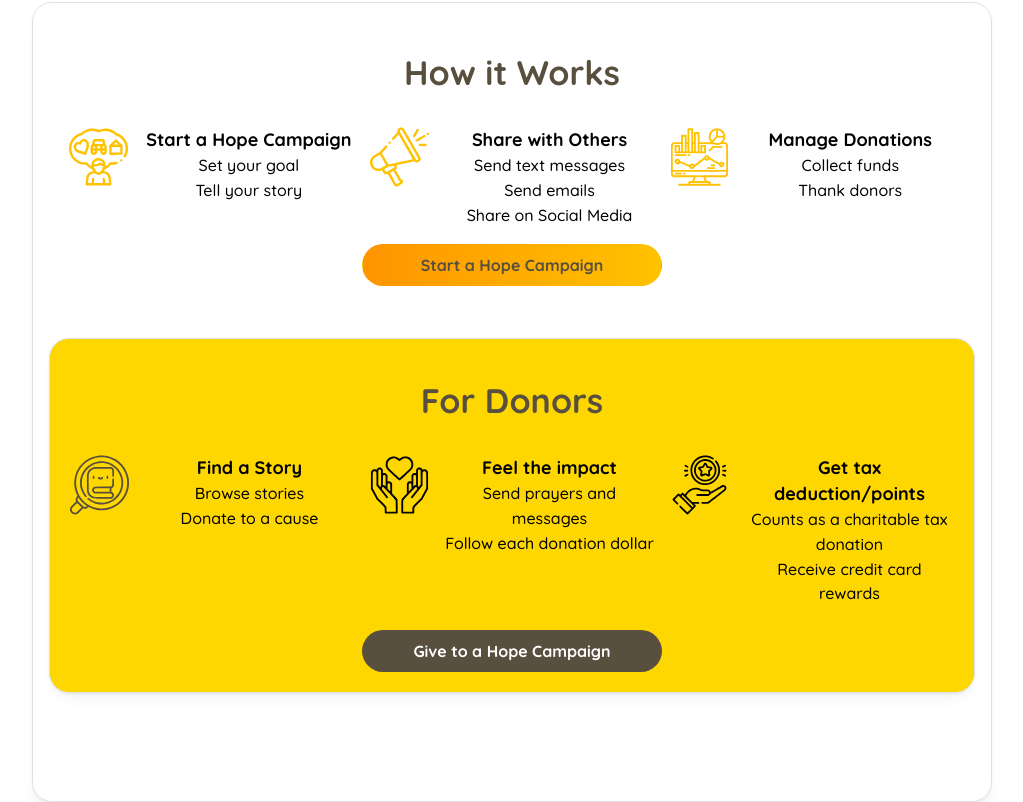
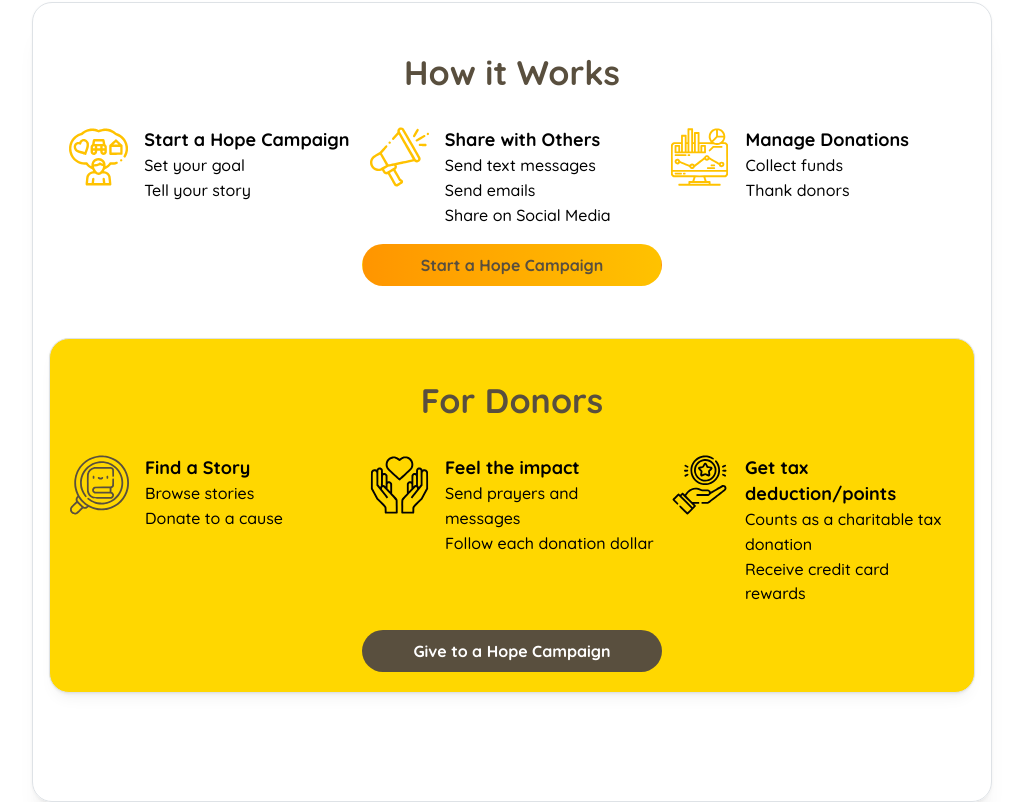
Before and after one commit to jwenger100/hope-gives, a Next.js app: page / in a window 1280 px wide. Shown: the part 1740-2542 px from the top of the page, without its empty margins (128-1151 px from the left). Built offline with nearby package versions, Linux system fonts and the light colour scheme.

Commit message:
QA updates

```diff
--- a/src/app/about/page.tsx
+++ b/src/app/about/page.tsx
@@ -33,7 +33,7 @@ const About = () => {
           </Grid.Col>
           <Grid.Col span={{ base: 12, md: 9 }}>
             <Box className={classes.textAnimation}>
-              <Text fw={500} size="lg" style={{ marginBottom: 10 }}>
+              <Text size="sm" style={{ marginBottom: 10 }}>
                 The story of Troy Jones and the founding of HopeGives is a
                 powerful tale of transformation and commitment to helping
                 others. Troy's journey began in a challenging environment,
--- a/src/components/FeaturesTitle.tsx
+++ b/src/components/FeaturesTitle.tsx
@@ -20,6 +20,9 @@ import classes from "./FeaturesTitle.module.css";
 import { Fade, Slide } from "react-awesome-reveal";
 
 const features = [
+  {
+    title: "Our values",
+  },
   {
     icon: IconPlant,
     title: "Make a Difference",
@@ -50,18 +53,16 @@ const features = [
     description:
       "We strive to be a tangible expression of faith – the hands that extend in generosity and care. Just as hands are vital for action, our community collaboratively works, reaching out and helping in harmony.",
   },
-  {
-    icon: IconGrowth,
-    title: "Growth",
-    description:
-      "At the heart of our mission is the belief that every individual has the potential to grow and flourish. By nurturing talents, providing resources, and creating opportunities for personal and communal development, we empower individuals to reach their full potential.",
-  },
 ];
 
 export function FeaturesTitle() {
   const items = features.map((feature, index) => (
-    <Slide key={feature.title} direction={index % 2 === 0 ? "left" : "right"}>
-      <Box key={feature.title} className={classes.item}>
+    <Slide
+      key={feature.title || index}
+      direction={index % 2 === 0 ? "left" : "right"}
+    >
+      <Box className={classes.item}>
+        {feature.icon && (
           <ThemeIcon
             size={44}
             radius="md"
@@ -72,17 +73,19 @@ export function FeaturesTitle() {
               to: "var(--hopegives-yellow)",
             }}
           >
-          <feature.icon
-            style={{ width: rem(26), height: rem(26) }}
-            stroke={1.5}
-          />
+            <feature.icon style={{ width: 26, height: 26 }} stroke={1.5} />
           </ThemeIcon>
+        )}
+        {feature.title && (
           <Text fz="lg" mt="sm" fw={500}>
             {feature.title}
           </Text>
+        )}
+        {feature.description && (
           <Text fz="sm" className={classes.itemDescription}>
             {feature.description}
           </Text>
+        )}
       </Box>
     </Slide>
   ));
@@ -95,14 +98,14 @@ export function FeaturesTitle() {
       }}
     >
       <Fade>
-        <Title
+        {/* <Title
           className={classes.title}
           order={2}
           style={{ textAlign: "center" }}
           id="ourValues"
         >
           Our Values{" "}
-        </Title>
+        </Title> */}
       </Fade>
       <Container>
         <SimpleGrid cols={{ base: 1, md: 2 }} spacing={"xl"}>
--- a/src/components/FooterSocial.module.css
+++ b/src/components/FooterSocial.module.css
@@ -4,9 +4,14 @@
 }
 .wrapper {
   display: flex;
-  flex-wrap: wrap;
   align-items: center;
+  justify-content: space-between;
   height: 100px;
+
+  @media screen and (max-width: $mantine-breakpoint-sm) {
+    flex-direction: column;
+    height: auto;
+  }
 }
 .footerFlexItem {
   flex: 1; /* This makes each item grow equally, taking up 1/4th of the space */
@@ -17,7 +22,6 @@
 }
 .footerLogo {
   object-fit: contain;
-  margin: 0 auto;
   height: 100px;
   width: 100px;
 }
--- a/src/components/FooterSocial.tsx
+++ b/src/components/FooterSocial.tsx
@@ -22,7 +22,7 @@ export function FooterSocial() {
               className={classes.footerLogo}
             />
           </Box>
-          <Box className={classes.footerFlexItem} ta="center" pb={"sm"}>
+          <Box className={classes.footerFlexItem} ta="right" pb={"sm"}>
             {/* Twitter/X */}
             <ActionIcon
               size="lg"
--- a/src/components/HowItWorks.tsx
+++ b/src/components/HowItWorks.tsx
@@ -51,14 +51,14 @@ const HowItWorksComponent = () => {
               </Box>
             </Grid.Col>
             <Grid.Col span={{ base: 12, md: 3 }}>
-              <Title order={4} ta="center">
+              <Title order={4} ta={{ base: "center", md: "left" }}>
                 Start a Hope Campaign
               </Title>
-              <Text ta="center">Set your goal</Text>
-              <Text ta="center">Tell your story</Text>
+              <Text ta={{ base: "center", md: "left" }}>Set your goal</Text>
+              <Text ta={{ base: "center", md: "left" }}>Tell your story</Text>
             </Grid.Col>
             <Grid.Col span={{ base: 12, md: 1 }}>
-              <Box ta="center">
+              <Box ta={{ base: "center", md: "left" }}>
                 <Image
                   src={`${process.env.NEXT_PUBLIC_BASE_PATH}/megaphone.svg`}
                   width={48}
@@ -71,12 +71,16 @@ const HowItWorksComponent = () => {
               </Box>
             </Grid.Col>
             <Grid.Col span={{ base: 12, md: 3 }}>
-              <Title order={4} ta="center">
+              <Title order={4} ta={{ base: "center", md: "left" }}>
                 Share with Others
               </Title>
-              <Text ta="center">Send text messages</Text>
-              <Text ta="center">Send emails</Text>
-              <Text ta="center">Share on Social Media</Text>
+              <Text ta={{ base: "center", md: "left" }}>
+                Send text messages
+              </Text>
+              <Text ta={{ base: "center", md: "left" }}>Send emails</Text>
+              <Text ta={{ base: "center", md: "left" }}>
+                Share on Social Media
+              </Text>
             </Grid.Col>
             <Grid.Col span={{ base: 12, md: 1 }}>
               <Box ta="center">
@@ -92,11 +96,11 @@ const HowItWorksComponent = () => {
               </Box>
             </Grid.Col>
             <Grid.Col span={{ base: 12, md: 3 }}>
-              <Title order={4} ta="center">
+              <Title order={4} ta={{ base: "center", md: "left" }}>
                 Manage Donations
               </Title>
-              <Text ta="center">Collect funds</Text>
-              <Text ta="center">Thank donors</Text>
+              <Text ta={{ base: "center", md: "left" }}>Collect funds</Text>
+              <Text ta={{ base: "center", md: "left" }}>Thank donors</Text>
             </Grid.Col>
           </Grid>
           <Link href={"/waitlist"} className={`link-styling`}>
@@ -150,11 +154,11 @@ const HowItWorksComponent = () => {
               </Box>
             </Grid.Col>
             <Grid.Col span={{ base: 12, md: 3 }}>
-              <Title order={4} ta="center">
+              <Title order={4} ta={{ base: "center", md: "left" }}>
                 Find a Story{" "}
               </Title>
-              <Text ta="center">Browse stories</Text>
-              <Text ta="center">Donate to a cause</Text>
+              <Text ta={{ base: "center", md: "left" }}>Browse stories</Text>
+              <Text ta={{ base: "center", md: "left" }}>Donate to a cause</Text>
             </Grid.Col>
             <Grid.Col span={{ base: 12, md: 1 }}>
               <Box ta="center">
@@ -170,11 +174,15 @@ const HowItWorksComponent = () => {
               </Box>
             </Grid.Col>
             <Grid.Col span={{ base: 12, md: 3 }}>
-              <Title order={4} ta="center">
+              <Title order={4} ta={{ base: "center", md: "left" }}>
                 Feel the impact
               </Title>
-              <Text ta="center">Send prayers and messages</Text>
-              <Text ta="center">Follow each donation dollar</Text>
+              <Text ta={{ base: "center", md: "left" }}>
+                Send prayers and messages
+              </Text>
+              <Text ta={{ base: "center", md: "left" }}>
+                Follow each donation dollar
+              </Text>
             </Grid.Col>
             <Grid.Col span={{ base: 12, md: 1 }}>
               <Box ta="center">
@@ -190,11 +198,15 @@ const HowItWorksComponent = () => {
               </Box>
             </Grid.Col>
             <Grid.Col span={{ base: 12, md: 3 }}>
-              <Title order={4} ta="center">
+              <Title order={4} ta={{ base: "center", md: "left" }}>
                 Get tax deduction/points
               </Title>
-              <Text ta="center">Counts as a charitable tax donation</Text>
-              <Text ta="center">Receive credit card rewards</Text>
+              <Text ta={{ base: "center", md: "left" }}>
+                Counts as a charitable tax donation
+              </Text>
+              <Text ta={{ base: "center", md: "left" }}>
+                Receive credit card rewards
+              </Text>
             </Grid.Col>
           </Grid>
           <Link href={"/waitlist"} className={`link-styling`}>
```
Also changed, not shown: src/app/waitlist/page.tsx (+9 -2 lines), src/app/waitlist/waitlist.module.css (+4 -3 lines). Lines whose indentation alone changed are shown as unchanged.
